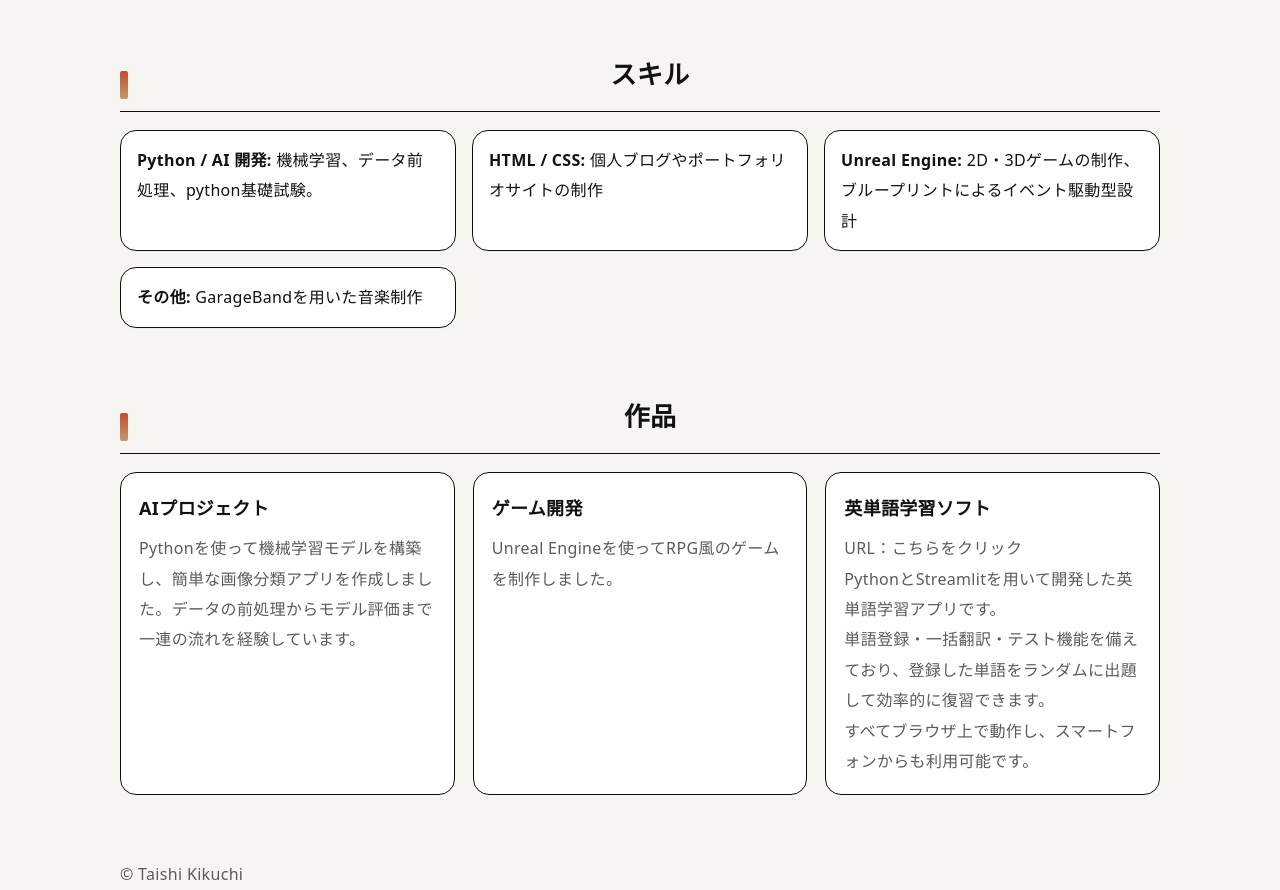
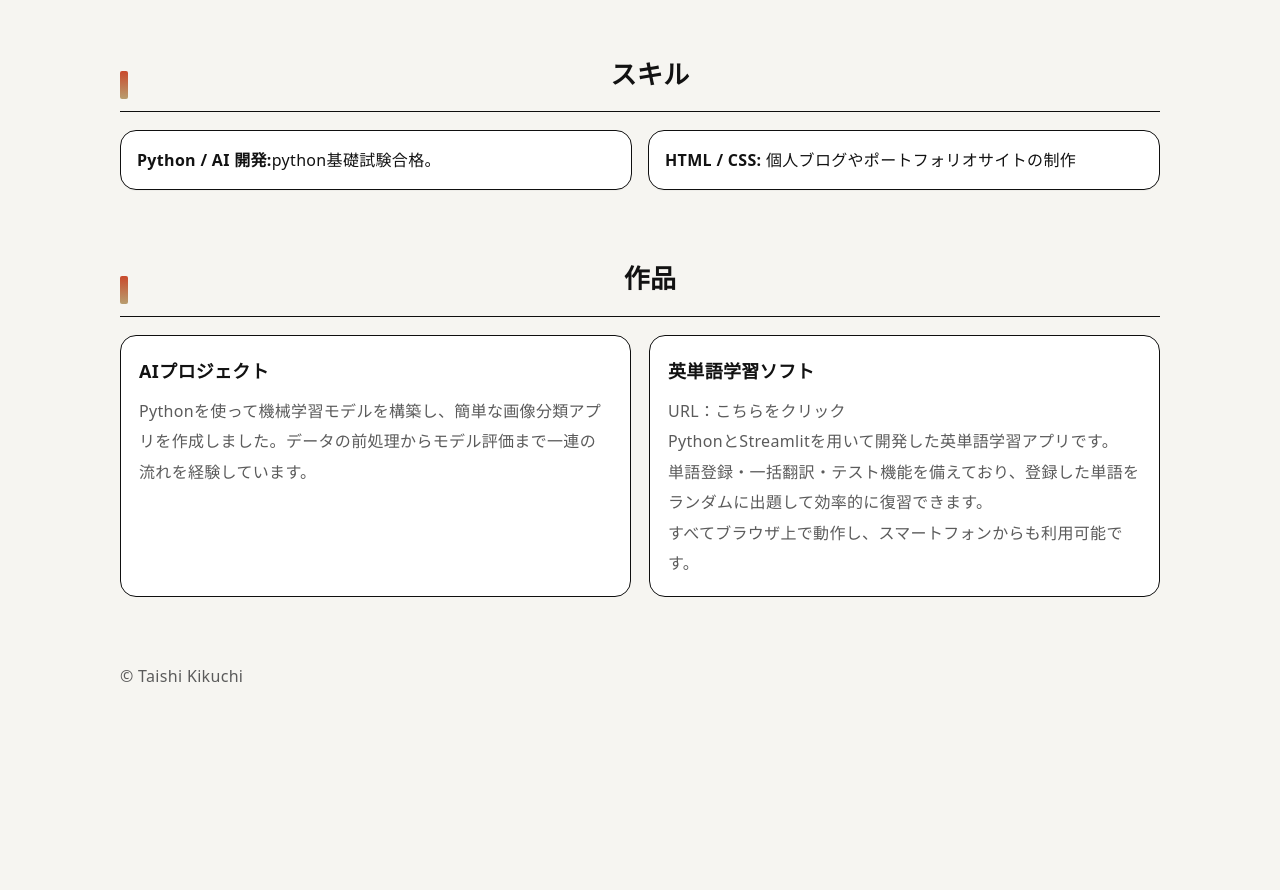
Before and after one commit to rengeji02taishi-design/touhu, a plain HTML site: page index.html in a window 1280 px wide. Shown: the part 620-1510 px from the top of the page. After the commit the page ends 1312 px from the top, so only its background shows below. Drawn offline with Linux system fonts and the light colour scheme.

Commit message:
スキル変更

```diff
--- a/index.html
+++ b/index.html
@@ -43,10 +43,8 @@
     <section id="skills" class="section">
       <h2 class="section-title">スキル</h2>
       <ul class="skills-grid">
-        <li><strong>Python / AI 開発:</strong> 機械学習、データ前処理、python基礎試験。</li>
+        <li><strong>Python / AI 開発:</strong>python基礎試験合格。</li>
         <li><strong>HTML / CSS:</strong> 個人ブログやポートフォリオサイトの制作</li>
-        <li><strong>Unreal Engine:</strong> 2D・3Dゲームの制作、ブループリントによるイベント駆動型設計</li>
-        <li><strong>その他:</strong> GarageBandを用いた音楽制作</li>
       </ul>
     </section>
 
@@ -56,10 +54,6 @@
         <article class="work-card">
           <h3>AIプロジェクト</h3>
           <p>Pythonを使って機械学習モデルを構築し、簡単な画像分類アプリを作成しました。データの前処理からモデル評価まで一連の流れを経験しています。</p>
-        </article>
-        <article class="work-card">
-          <h3>ゲーム開発</h3>
-          <p>Unreal Engineを使ってRPG風のゲームを制作しました。</p>
         </article>
         <article class="work-card">
           <h3>英単語学習ソフト</h3>
```
